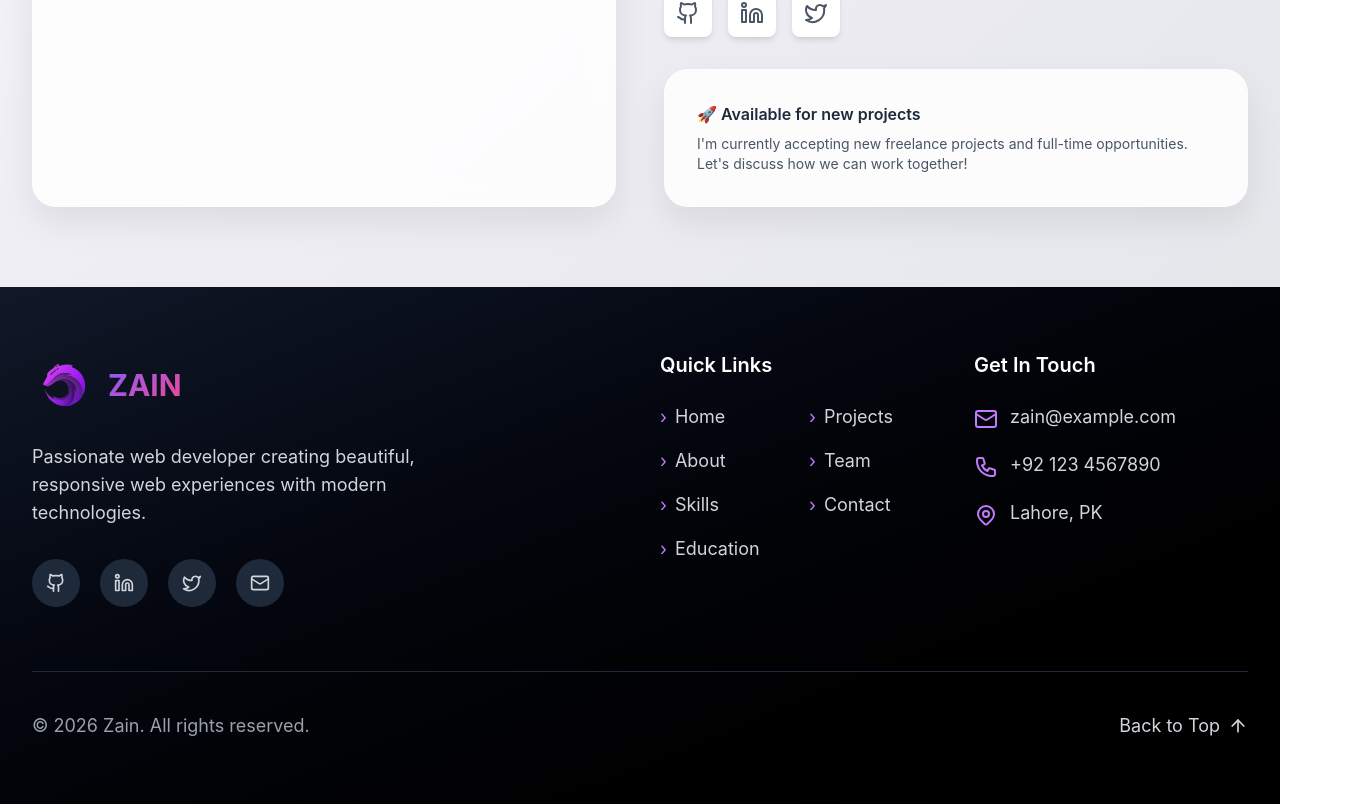
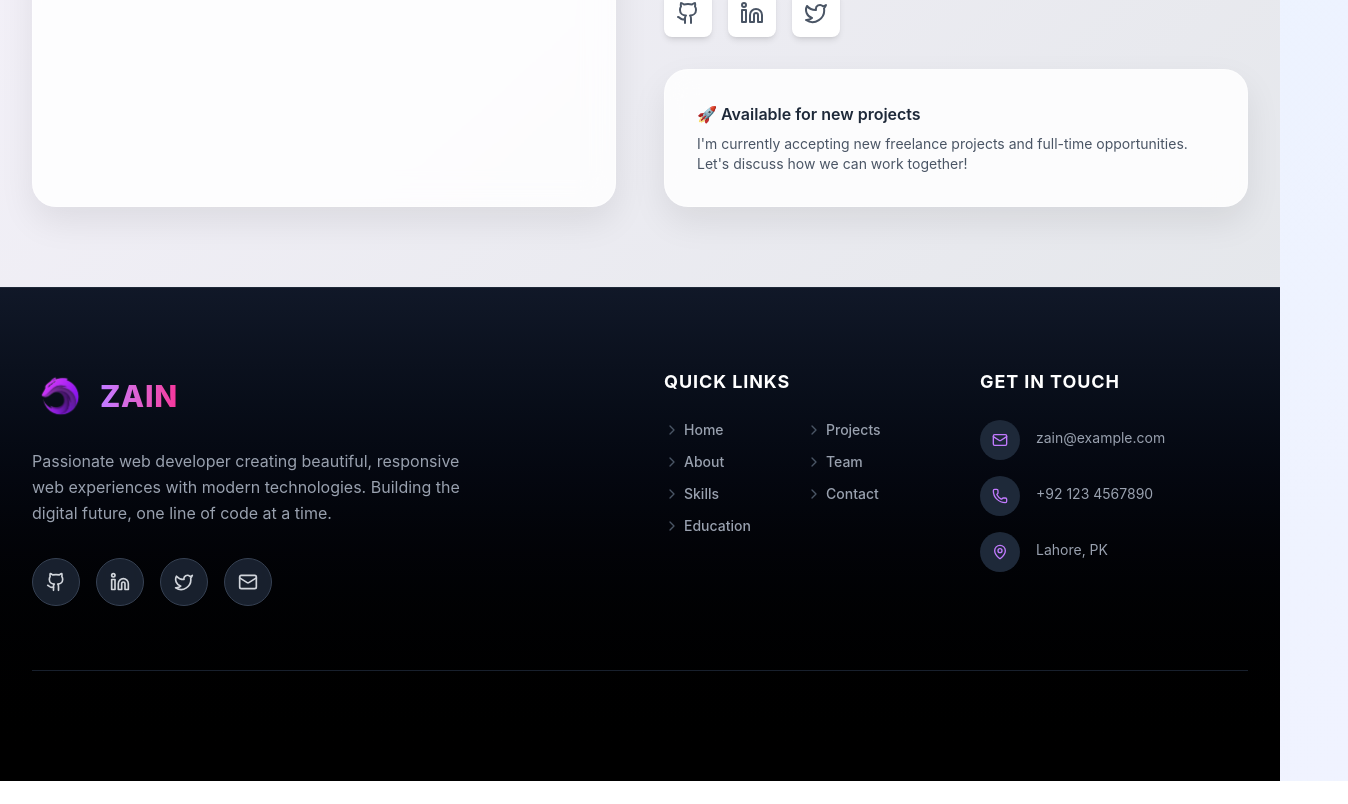
Before and after one commit to ZainMurtaza3532/personal-portfolio-using-react, a React (Vite) app: page / in a window 1280 px wide. Shown: the part 8358-9162 px from the top of the page, 1348 px wide, since content can reach past the window. After the commit the page ends 9139 px from the top, so only its background shows below. Built offline with nearby package versions, Linux system fonts and the light colour scheme.

Commit message:
Update Footer.jsx

```diff
--- a/src/components/Footer.jsx
+++ b/src/components/Footer.jsx
@@ -1,5 +1,14 @@
 import React from 'react';
-import { Github, Linkedin, Twitter, Mail, ArrowUp } from 'lucide-react';
+import {
+  Github,
+  Linkedin,
+  Twitter,
+  Mail,
+  ArrowUp,
+  Phone,
+  MapPin,
+  ChevronRight
+} from 'lucide-react';
 import logo from '/public/images/abc.png';
 
 const Footer = () => {
@@ -14,22 +23,26 @@ const Footer = () => {
     {
       icon: <Github className="w-5 h-5" />,
       label: 'GitHub',
-      link: "https://github.com/ZainMurtaza3532"
+      link: "https://github.com/ZainMurtaza3532",
+      hoverColor: "hover:from-gray-700 hover:to-gray-900"
     },
     {
       icon: <Linkedin className="w-5 h-5" />,
       label: 'LinkedIn',
-      link: "https://www.linkedin.com/in/zain-murtaza-ghulam-murtaza-185a67304/"
+      link: "https://www.linkedin.com/in/zain-murtaza-ghulam-murtaza-185a67304/",
+      hoverColor: "hover:from-blue-600 hover:to-blue-800"
     },
     {
       icon: <Twitter className="w-5 h-5" />,
       label: 'Twitter',
-      link: "#"
+      link: "#",
+      hoverColor: "hover:from-blue-400 hover:to-blue-600"
     },
     {
       icon: <Mail className="w-5 h-5" />,
       label: 'Email',
-      link: "#"
+      link: "mailto:zain@example.com",
+      hoverColor: "hover:from-red-500 hover:to-red-700"
     }
   ];
 
@@ -43,40 +56,44 @@ const Footer = () => {
     { name: 'Contact', href: '#contact' },
   ];
 
-  // Split footer links into two columns (4 in first, 3 in second)
+  // Split footer links into two columns
   const firstColumnLinks = footerLinks.slice(0, 4);
   const secondColumnLinks = footerLinks.slice(4);
 
   return (
-    <footer className="bg-gradient-to-br from-gray-900 to-black text-white py-16 px-2 sm:px-6 lg:px-8">
+    <footer className="bg-gradient-to-b from-gray-900 to-black text-white pt-20 pb-10 px-4 sm:px-6 lg:px-8 border-t border-gray-800">
       <div className="max-w-7xl mx-auto">
-        <div className="grid grid-cols-1 md:grid-cols-4 gap-10">
-          {/* Logo and Description */}
-          <div className="md:col-span-2" data-aos="fade-right" data-aos-duration="1000">
+
+        {/* Main Footer Content */}
+        <div className="grid grid-cols-1 md:grid-cols-2 lg:grid-cols-4 gap-12 mb-16">
+
+          {/* Brand & Description (Takes up 2 columns on Large screens) */}
+          <div className="lg:col-span-2" data-aos="fade-right" data-aos-duration="1000">
             <div className="flex items-center mb-6" data-aos="fade-down" data-aos-delay="100">
               <img
                 src={logo}
                 alt="Zain Logo"
-                className="w-16 h-17 object-contain"
+                className="w-14 h-14 object-contain"
               />
-              <span className="text-3xl font-bold text-gradient ml-3">ZAIN</span>
+              <span className="text-3xl font-extrabold bg-clip-text text-transparent bg-gradient-to-r from-purple-400 to-pink-500 ml-3 tracking-wide">
+                ZAIN
+              </span>
             </div>
-            <p className="text-gray-300 mb-8 max-w-md text-lg" data-aos="fade-up" data-aos-delay="200">
-              Passionate web developer creating beautiful, responsive web experiences with modern technologies.
+
+            <p className="text-gray-400 mb-8 max-w-md text-base leading-relaxed" data-aos="fade-up" data-aos-delay="200">
+              Passionate web developer creating beautiful, responsive web experiences with modern technologies. Building the digital future, one line of code at a time.
             </p>
 
             {/* Social Links */}
-            <div className="flex space-x-5" data-aos="fade-up" data-aos-delay="300">
+            <div className="flex space-x-4" data-aos="fade-up" data-aos-delay="300">
               {socialLinks.map((social, index) => (
                 <a
                   key={index}
                   href={social.link}
                   target="_blank"
                   rel="noopener noreferrer"
-                  className="w-12 h-12 bg-gray-800 rounded-full flex items-center justify-center text-gray-300 hover:bg-gradient-to-r hover:from-purple-600 hover:to-pink-600 hover:text-white transition-all duration-300 hover:scale-110"
+                  className={`w-12 h-12 bg-gray-800/80 backdrop-blur-sm border border-gray-700 rounded-full flex items-center justify-center text-gray-300 hover:text-white transition-all duration-300 hover:scale-110 hover:-translate-y-1 hover:shadow-lg bg-gradient-to-r ${social.hoverColor}`}
                   aria-label={social.label}
-                  data-aos="zoom-in"
-                  data-aos-delay={400 + index * 100}
                 >
                   {social.icon}
                 </a>
@@ -84,88 +101,97 @@ const Footer = () => {
             </div>
           </div>
 
-          {/* Quick Links - Two Columns */}
-          <div className="md:col-span-1" data-aos="fade-up" data-aos-delay="200">
-            <h3 className="text-xl font-semibold mb-6 text-white">Quick Links</h3>
-            <div className="grid grid-cols-2 gap-6">
-              {/* First Column */}
-              <div>
-                <ul className="space-y-4">
+          {/* Quick Links */}
+          <div className="lg:col-span-1" data-aos="fade-up" data-aos-delay="400">
+            <h3 className="text-lg font-bold mb-6 text-white uppercase tracking-wider">Quick Links</h3>
+            <nav className="grid grid-cols-2 gap-x-4 gap-y-3">
+              <ul className="space-y-3">
                 {firstColumnLinks.map((link, index) => (
                   <li key={index}>
                     <a
                       href={link.href}
-                        className="text-gray-300 hover:text-white transition-colors duration-300 flex items-center text-lg"
-                        data-aos="fade-right"
-                        data-aos-delay={300 + index * 50}
+                      className="group flex items-center text-gray-400 hover:text-purple-400 transition-colors duration-300"
                     >
-                        <span className="mr-2 text-purple-400">›</span> {link.name}
+                      <ChevronRight className="w-4 h-4 mr-1 text-gray-600 group-hover:text-purple-500 group-hover:translate-x-1 transition-all duration-300" />
+                      <span className="text-sm font-medium">{link.name}</span>
                     </a>
                   </li>
                 ))}
               </ul>
-              </div>
-
-              {/* Second Column */}
-              <div>
-                <ul className="space-y-4">
+              <ul className="space-y-3">
                 {secondColumnLinks.map((link, index) => (
                   <li key={index}>
                     <a
                       href={link.href}
-                        className="text-gray-300 hover:text-white transition-colors duration-300 flex items-center text-lg"
-                        data-aos="fade-right"
-                        data-aos-delay={500 + index * 50}
+                      className="group flex items-center text-gray-400 hover:text-purple-400 transition-colors duration-300"
                     >
-                        <span className="mr-2 text-purple-400">›</span> {link.name}
+                      <ChevronRight className="w-4 h-4 mr-1 text-gray-600 group-hover:text-purple-500 group-hover:translate-x-1 transition-all duration-300" />
+                      <span className="text-sm font-medium">{link.name}</span>
                     </a>
                   </li>
                 ))}
               </ul>
-              </div>
-            </div>
+            </nav>
           </div>
 
           {/* Contact Info */}
-          <div className="md:col-span-1" data-aos="fade-left" data-aos-delay="400">
-            <h3 className="text-xl font-semibold mb-6 text-white">Get In Touch</h3>
-            <ul className="space-y-5">
-              <li className="flex items-start" data-aos="fade-up" data-aos-delay="500">
-                <Mail className="w-6 h-6 text-purple-400 mt-1 mr-3 flex-shrink-0" />
-                <span className="text-gray-300 text-lg">zain@example.com</span>
+          <div className="lg:col-span-1" data-aos="fade-left" data-aos-delay="500">
+            <h3 className="text-lg font-bold mb-6 text-white uppercase tracking-wider">Get In Touch</h3>
+            <ul className="space-y-4">
+              <li className="flex items-start group">
+                <div className="w-10 h-10 rounded-full bg-gray-800 flex items-center justify-center flex-shrink-0 mr-4 group-hover:bg-purple-900/50 transition-colors duration-300">
+                  <Mail className="w-4 h-4 text-purple-400" />
+                </div>
+                <div className="flex flex-col pt-2">
+                  <a href="mailto:zain@example.com" className="text-gray-400 text-sm hover:text-white transition-colors">
+                    zain@example.com
+                  </a>
+                </div>
               </li>
-              <li className="flex items-start" data-aos="fade-up" data-aos-delay="600">
-                <svg className="w-6 h-6 text-purple-400 mt-1 mr-3 flex-shrink-0" fill="none" stroke="currentColor" viewBox="0 0 24 24" xmlns="http://www.w3.org/2000/svg">
-                  <path strokeLinecap="round" strokeLinejoin="round" strokeWidth={2} d="M3 5a2 2 0 012-2h3.28a1 1 0 01.948.684l1.498 4.493a1 1 0 01-.502 1.21l-2.257 1.13a11.042 11.042 0 005.516 5.516l1.13-2.257a1 1 0 011.21-.502l4.493 1.498a1 1 0 01.684.949V19a2 2 0 01-2 2h-1C9.716 21 3 14.284 3 6V5z" />
-                </svg>
-                <span className="text-gray-300 text-lg">+92 123 4567890</span>
+
+              <li className="flex items-start group">
+                <div className="w-10 h-10 rounded-full bg-gray-800 flex items-center justify-center flex-shrink-0 mr-4 group-hover:bg-purple-900/50 transition-colors duration-300">
+                  <Phone className="w-4 h-4 text-purple-400" />
+                </div>
+                <div className="flex flex-col pt-2">
+                  <a href="tel:+921234567890" className="text-gray-400 text-sm hover:text-white transition-colors">
+                    +92 123 4567890
+                  </a>
+                </div>
               </li>
-              <li className="flex items-start" data-aos="fade-up" data-aos-delay="700">
-                <svg className="w-6 h-6 text-purple-400 mt-1 mr-3 flex-shrink-0" fill="none" stroke="currentColor" viewBox="0 0 24 24" xmlns="http://www.w3.org/2000/svg">
-                  <path strokeLinecap="round" strokeLinejoin="round" strokeWidth={2} d="M17.657 16.657L13.414 20.9a1.998 1.998 0 01-2.827 0l-4.244-4.243a8 8 0 1111.314 0z" />
-                  <path strokeLinecap="round" strokeLinejoin="round" strokeWidth={2} d="M15 11a3 3 0 11-6 0 3 3 0 016 0z" />
-                </svg>
-                <span className="text-gray-300 text-lg">Lahore, PK</span>
+
+              <li className="flex items-start group">
+                <div className="w-10 h-10 rounded-full bg-gray-800 flex items-center justify-center flex-shrink-0 mr-4 group-hover:bg-purple-900/50 transition-colors duration-300">
+                  <MapPin className="w-4 h-4 text-purple-400" />
+                </div>
+                <div className="flex flex-col pt-2">
+                  <span className="text-gray-400 text-sm">
+                    Lahore, PK
+                  </span>
+                </div>
               </li>
             </ul>
           </div>
+
         </div>
 
-        {/* Copyright and Back to Top */}
-        <div className="border-t border-gray-800 mt-16 pt-10 flex flex-col md:flex-row justify-between items-center">
-          <p className="text-gray-400 text-lg mb-6 md:mb-0" data-aos="fade-up">
-            &copy; {new Date().getFullYear()} Zain. All rights reserved.
+        {/* Footer Bottom / Copyright */}
+        <div className="border-t border-gray-800/80 pt-8 flex flex-col md:flex-row justify-between items-center gap-4">
+          <p className="text-gray-500 text-sm font-medium" data-aos="fade-right">
+            &copy; {new Date().getFullYear()} Zain Murtaza. All rights reserved.
           </p>
+
           <button
             onClick={scrollToTop}
-            className="flex items-center text-gray-300 hover:text-white transition-colors duration-300 text-lg"
-            data-aos="fade-up"
-            data-aos-delay="200"
+            aria-label="Scroll back to top"
+            className="group flex items-center space-x-2 bg-gray-800/50 hover:bg-gray-700 px-4 py-2 rounded-full text-gray-400 hover:text-white transition-all duration-300 border border-gray-700 hover:border-purple-500 focus:outline-none focus:ring-2 focus:ring-purple-500"
+            data-aos="fade-left"
           >
-            <span className="mr-2">Back to Top</span>
-            <ArrowUp className="w-5 h-5" />
+            <span className="text-sm font-medium">Back to Top</span>
+            <ArrowUp className="w-4 h-4 group-hover:-translate-y-1 transition-transform duration-300" />
           </button>
         </div>
+
       </div>
     </footer>
   );
```
Lines whose indentation alone changed are shown as unchanged.
